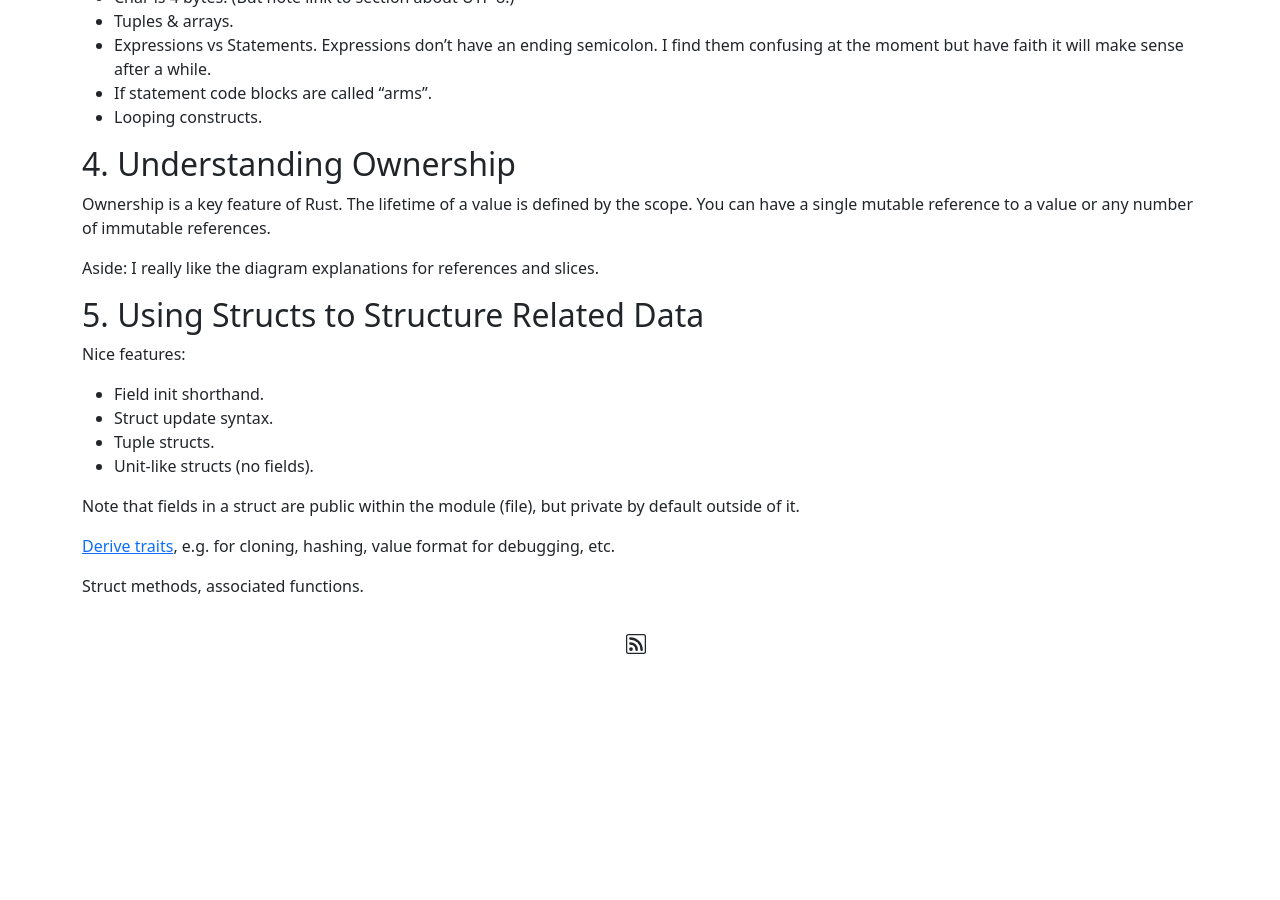
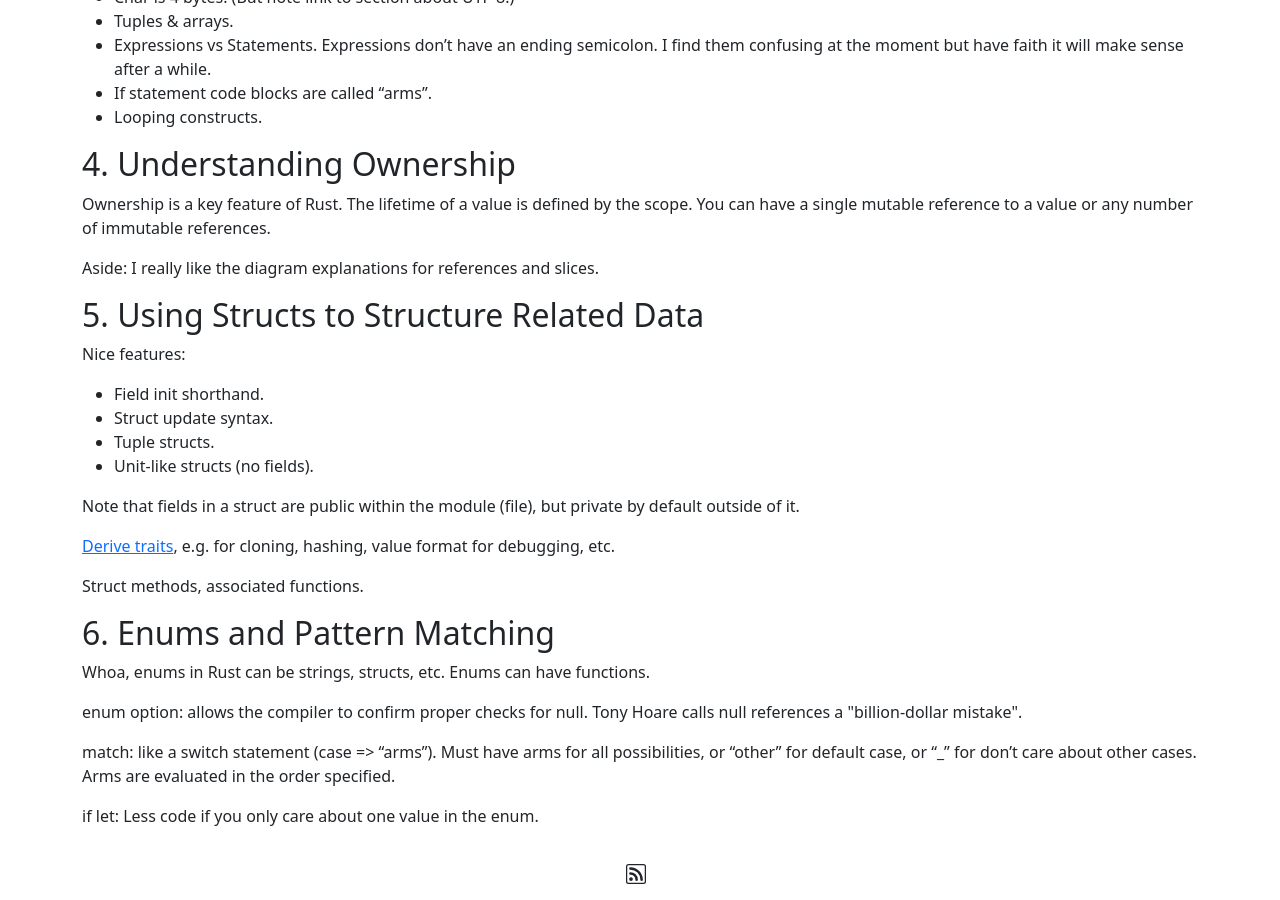
Before and after one commit to matthewdrees/matthewdrees.github.io, a Jekyll site: the page built from _posts/2022-09-30-the-rust-programming-language.md, in a window 1280 px wide and 900 px high, scrolled down 1359 px. Built offline with Jekyll 4.4.1, drawn with Linux system fonts in a browser that asks for light colours; before the commit the page ends 2029 px from its top, so only the background shows below that.

Commit message:
Rust book, chapter 6.

```diff
--- a/_posts/2022-09-30-the-rust-programming-language.md
+++ b/_posts/2022-09-30-the-rust-programming-language.md
@@ -64,3 +64,13 @@ Note that fields in a struct are public within the module (file), but private by
 [Derive traits](https://doc.rust-lang.org/rust-by-example/trait/derive.html), e.g. for cloning, hashing, value format for debugging, etc.
 
 Struct methods, associated functions.
+
+## 6. Enums and Pattern Matching
+
+Whoa, enums in Rust can be strings, structs, etc. Enums can have functions.
+
+enum option<T>: allows the compiler to confirm proper checks for null. Tony Hoare calls null references a "billion-dollar mistake".
+
+match: like a switch statement (case => "arms"). Must have arms for all possibilities, or "other" for default case, or "_" for don't care about other cases. Arms are evaluated in the order specified.
+
+if let: Less code if you only care about one value in the enum.
```
